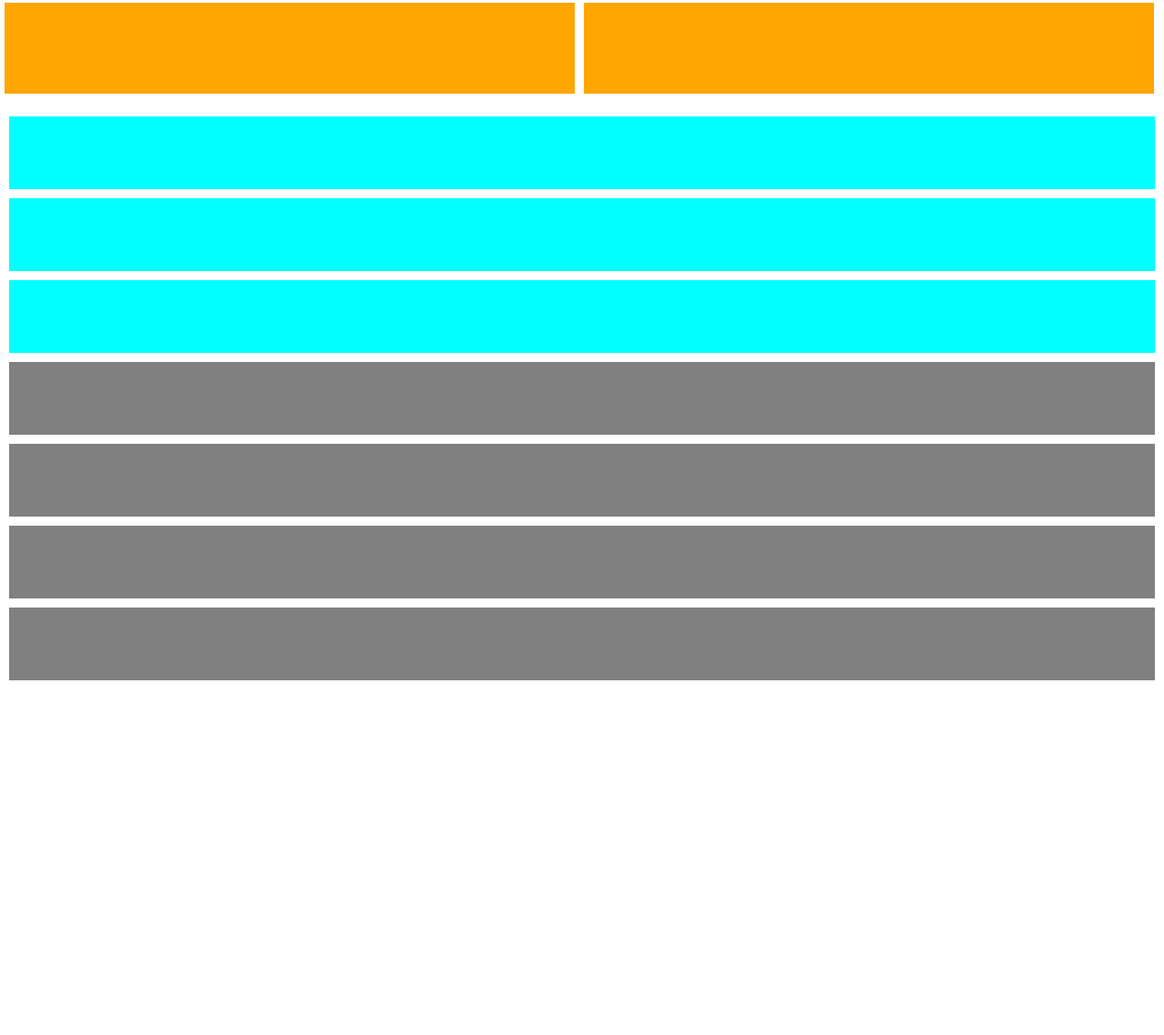
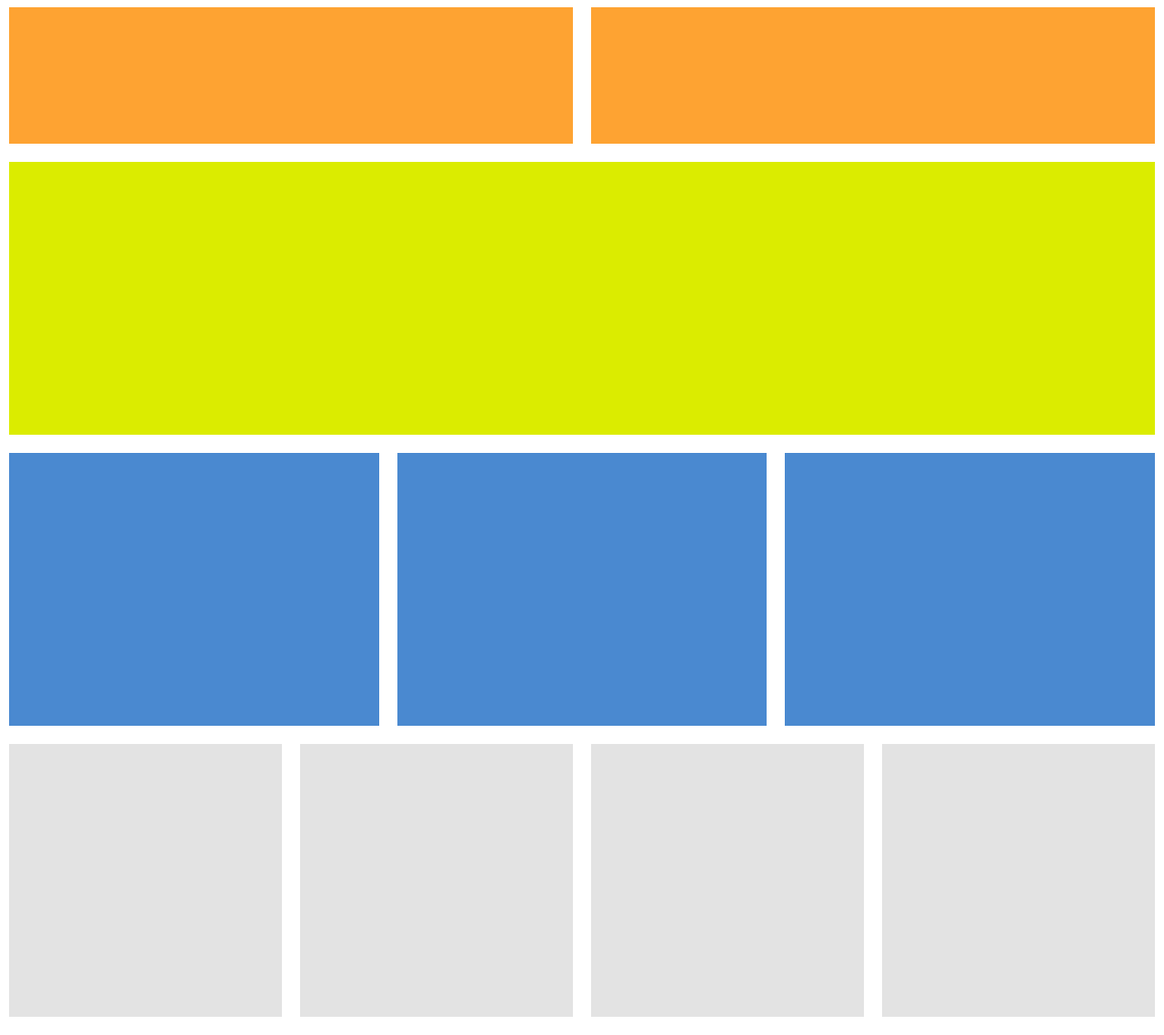
Before and after one commit to alexxalx/CSS, a plain HTML site: page querys/querys.html in a window 1280 px wide. Shown: the part 2-1140 px from the top of the page at 91% size. Before the commit the page ends 800 px from the top, so only its background shows below. Drawn offline with Linux system fonts and the light colour scheme.

Commit message:
ejercicio querys mejorado y casi hecho

```diff
--- a/querys/querys.css
+++ b/querys/querys.css
@@ -1,63 +1,59 @@
 body {
-  margin: 0px;
+  margin: 10px;
 }
 
-.container-1{
+.container {
+  display: flex;
+  gap: 20px;
   margin-bottom: 20px;
 }
-
-.orange{
-  background-color: orange;
-  margin: 5px;
-  height: 100px;
-}
-/* Mobile */
-@media(width<=320px){
-
+.container-1 div {
+  width: 100%;
+  height: 150px;
+  background-color: #fea332;
 }
 
-/* Tablet */
-@media(321px < width < 1024px){
-
+.container-2 div {
+  background-color: #dbec00;
+  width: 100%;
+  height: 300px;
 }
 
-/* Desktop */
-@media(width>=1024px){
-  .container-1{
-    display: flex;
+.container-3 div {
+  background-color: #4a89d0;
+  width: 100%;
+  height: 300px;
+}
+
+.container-4 div {
+  background-color: #e3e3e3;
+  width: 100%;
+  height: 300px;
+}
+.container-4 {
+  display: flex;
+  gap: 20px;
+  flex-direction: row;
+}
+/* Tablet*/
+@media screen and (max-width: 768px) {
+  .container-3 {
+    display: block;
   }
-
-  .orange{
-    width: 49vw;
+  .container-3 div {
+    margin-bottom: 20px;
+    height: 100px;
+  }
+  .container-4 {
+    flex-wrap: wrap;
+  }
+  .container-4 div {
+    height: 200px;
+    flex: 1;
+    flex-basis: 40%;
   }
 }
 
- .divs{
-    margin: 10px ;
+/* Movil*/
+@media screen and (max-width: 330px) {
 }
-.naranja {
-  background-color: orange;
-  height: 80px;
-}
-.amarillo {
-  background-color: yellow;
-  height: 200px;
-}
-.azul {
-  background-color: aqua;
-  height: 80px;
-}
-
-.gris {
-  background-color: grey;
-  height: 80px;
-}
-
-@media (1024px <= width) {
-  .naranjas {
-    display: flex;
-  }
-  .naranja {
-    background-color: orange;
-  }
-}
--- a/querys/querys.html
+++ b/querys/querys.html
@@ -10,21 +10,25 @@
 
 <body>
     <main>
-        <div class="container-1">
-            <div class="orange orange-1"></div>
-            <div class="orange orange-2"></div>
+        <div class=" container container-1">
+            <div></div>
+            <div></div>
         </div>
-        <div class="container-2">
-            <div class="divs azul"></div>
-            <div class="divs azul"></div>
-            <div class="divs azul"></div>
+        <div class="container container-2">
+            <div></div>
         </div>
 
-        <div class="container-3">
-            <div class="divs gris"></div>
-            <div class="divs gris"></div>
-            <div class="divs gris"></div>
-            <div class="divs gris"></div>
+        <div class="container container-3">
+            <div ></div>
+            <div ></div>
+            <div ></div>
+        </div>
+
+        <div class="container container-4">
+            <div></div>
+            <div></div>
+            <div></div>
+            <div></div>
         </div>
     </main>
 </body>
--- /dev/null
+++ b/querys/querys_fail/querys.css
@@ -0,0 +1,66 @@
+body {
+  margin: 0px;
+}
+main{
+  margin: 20px;
+}
+
+.container-1{
+  margin-bottom: 20px;
+}
+
+.orange{
+  background-color: #fea332;
+  margin: 10px;
+  height: 100px;
+  width: 100vw;
+
+}
+.container-1{
+  display: flex;
+}
+
+/* Mobile */
+@media(width<=320px){
+
+}
+
+/* Tablet */
+@media(321px < width < 1024px){
+  .container-1{
+    display: block;
+  }
+  .orange{
+    width: 368px;
+  }
+}
+
+/* Desktop */
+
+.divs{
+    margin: 10px ;
+
+}
+
+.amarillo {
+  background-color: #dbec00;
+  height: 200px;
+}
+.azul {
+  background-color: #4a89d0;
+  height: 80px;
+}
+
+.gris {
+  background-color: #e3e3e3;
+  height: 80px;
+}
+
+/*@media (1024px <= width) {
+  .naranjas {
+    display: flex;
+  }
+  .naranja {
+    background-color: orange;
+  }
+} */
```
Also changed, not shown: querys/querys_fail/querys.html (added, +36 -0 lines).
